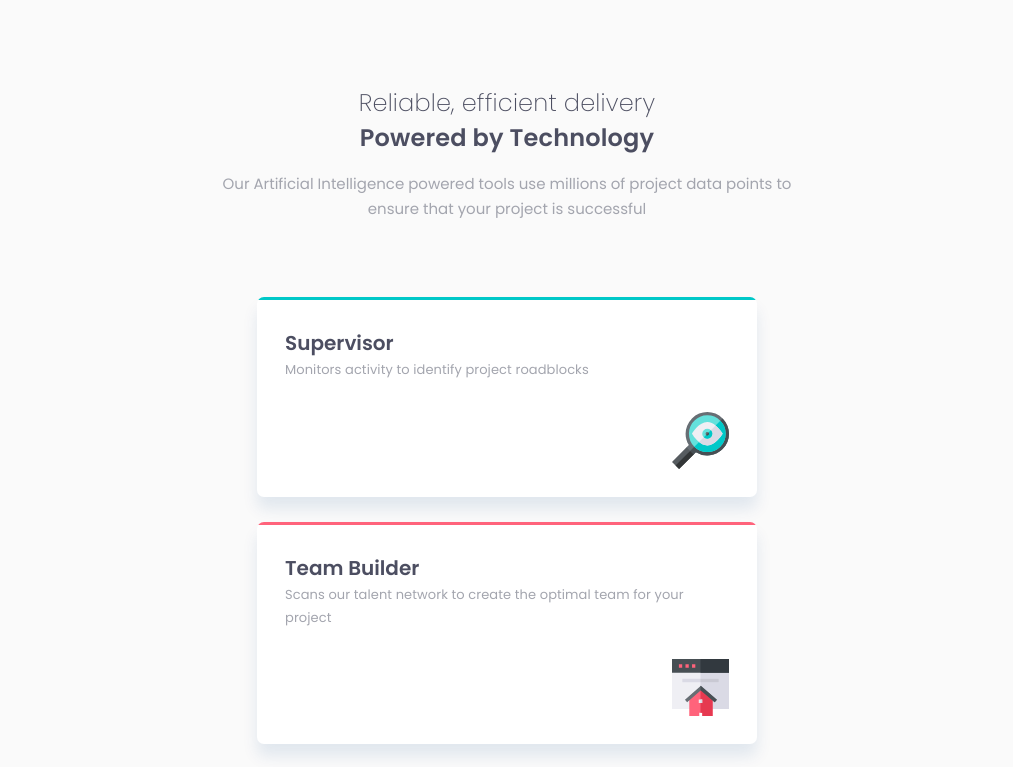
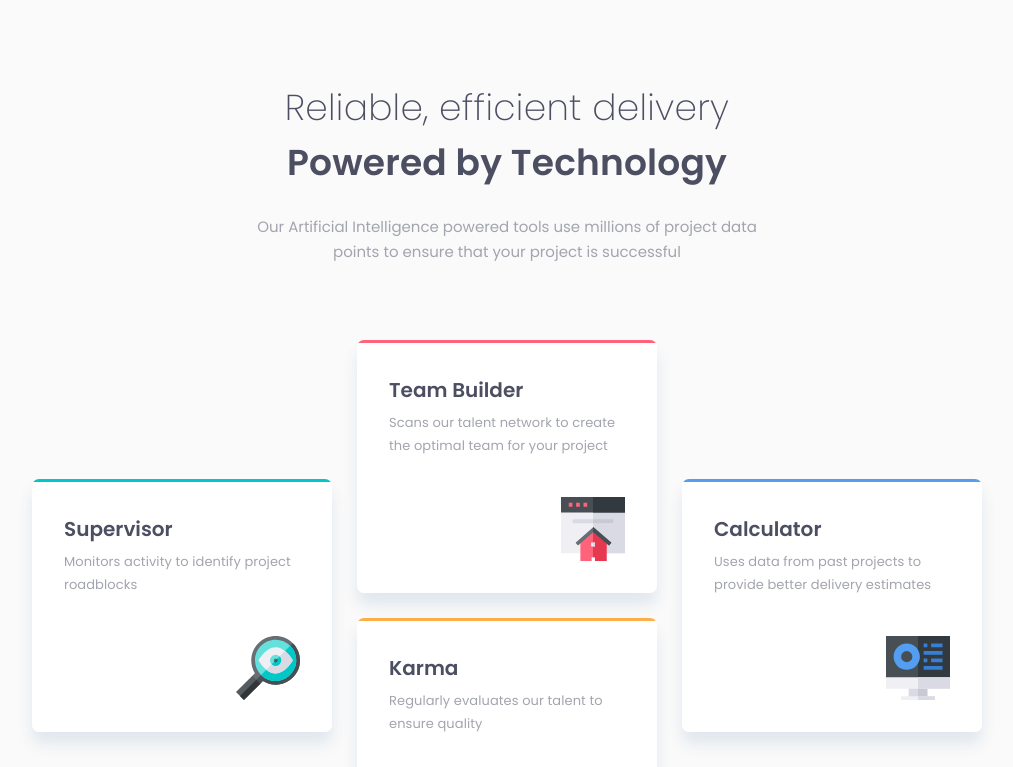
Before and after one commit to sgrazys/four-card-feature-section, a React (Create React App) app: page / in a window 1280 px wide. Shown: the top 767 px of the page, without its empty margins (133-1146 px from the left). Built offline with nearby package versions, Linux system fonts and the light colour scheme.

Commit message:
add media querie

```diff
--- a/src/App.jsx
+++ b/src/App.jsx
@@ -52,15 +52,16 @@ function App() {
 				</header>
 
 				<ul className='features-list'>
-					{features.map((feature) => (
+					{features.map((feature, i) => (
 						<Card
 							feature={feature}
 							key={feature.title}
+							index={i}
 						/>
 					))}
 				</ul>
+				<Footer />
 			</section>
-			<Footer />
 		</>
 	);
 }
--- a/src/components/Card.jsx
+++ b/src/components/Card.jsx
@@ -1,6 +1,6 @@
-function Card({ feature }) {
+function Card({ feature, index }) {
 	return (
-		<li className='card'>
+		<li className={`card card__${index + 1}`}>
 			<div
 				className='card__container'
 				style={{ borderTop: `3.55px solid ${feature.color}` }}
--- a/src/sass/App.scss
+++ b/src/sass/App.scss
@@ -35,21 +35,29 @@ body {
 	color: var(--color-gray);
 	background-color: var(--color-gray-light);
 	padding: 8.5rem 3.2rem;
+
+	@media only screen and (min-width: 79.06em) {
+		padding: 8rem 16.5rem;
+	}
 }
 
 .section {
 	display: grid;
-	justify-content: center;
 	justify-items: center;
 
 	.header {
 		text-align: center;
-		max-width: 600px;
+		max-width: 540px;
+
 		&__subheading {
 			font-size: 2.4rem;
 			font-weight: 200;
 			letter-spacing: 0.17px;
 			color: var(--color-gray-dark);
+			@media only screen and (min-width: 79.06em) {
+				font-size: 3.6rem;
+				letter-spacing: 0.25px;
+			}
 		}
 
 		&__heading {
@@ -58,6 +66,10 @@ body {
 			letter-spacing: 0.17px;
 			color: var(--color-gray-dark);
 			margin-bottom: 0.666em;
+			@media only screen and (min-width: 79.06em) {
+				font-size: 3.6rem;
+				font-weight: 600;
+			}
 		}
 
 		&__description {
@@ -73,6 +85,13 @@ body {
 		display: grid;
 		grid-row-gap: 2.5rem;
 
+		@media only screen and (min-width: 79.06em) {
+			display: grid;
+			grid-template-columns: repeat(3, 1fr);
+			align-items: center;
+			grid-column-gap: 2.5rem;
+		}
+
 		.card {
 			background-color: #fff;
 			border-radius: 0.7rem;
@@ -80,28 +99,57 @@ body {
 			overflow: hidden;
 			max-width: 500px;
 
+			@media only screen and (min-width: 79.06em) {
+				max-width: 350px;
+
+				&__1 {
+					grid-row: 1 / 3;
+				}
+
+				&__3 {
+					grid-column: 2;
+				}
+				&__4 {
+					grid-row: 1 / 3;
+					grid-column: 3;
+				}
+			}
+
 			&__container {
 				display: flex;
 				flex-direction: column;
 				padding: 2.8rem;
+				@media only screen and (min-width: 79.065em) {
+					padding: 3.2rem;
+				}
 			}
 
 			&__title {
 				font-size: 2rem;
 				font-weight: 600;
 				color: var(--color-gray-dark);
+				@media only screen and (min-width: 79.065em) {
+					margin-bottom: 0.3em;
+				}
 			}
 			&__description {
 				font-size: 1.3rem;
 				letter-spacing: 0.09px;
 				line-height: 1.77;
 				margin-bottom: 2.358em;
+				@media only screen and (min-width: 79.065em) {
+					margin-bottom: 3.076em;
+				}
 			}
 
 			&__icon {
 				width: 5.7rem;
 				height: 5.7rem;
 				align-self: flex-end;
+				@media only screen and (min-width: 79.065em) {
+					width: 6.4rem;
+					height: 6.4rem;
+				}
 			}
 		}
 	}
@@ -110,7 +158,7 @@ body {
 .attribution {
 	font-size: 1.1rem;
 	text-align: center;
-	padding-top: 6.272em;
+	padding-top: 2em;
 }
 .attribution a {
 	color: hsl(228, 45%, 44%);
```
